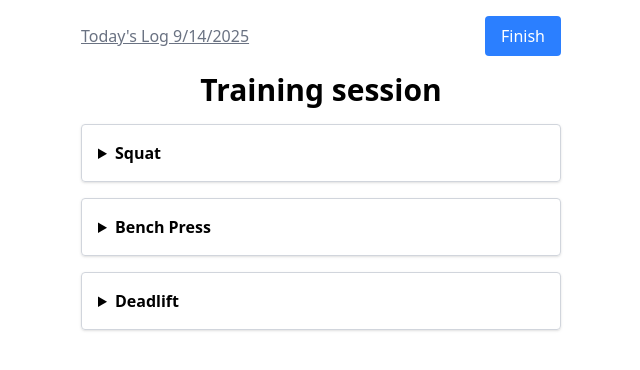
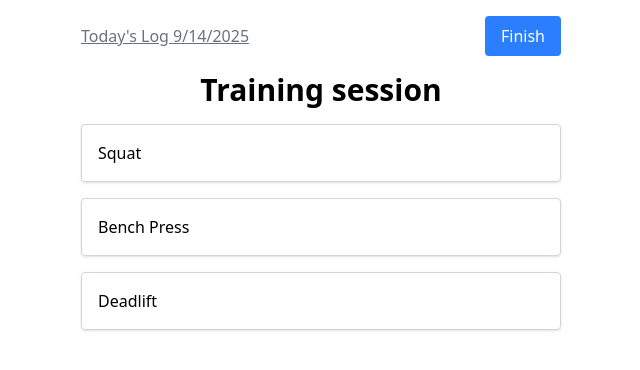
Before and after one commit to ultrakiwi99/omta-next, a Nuxt app: page /training-session in a window 1280 px wide. Shown: the top 370 px of the page, without its empty margins (319-959 px from the left). Built offline with nearby package versions, Linux system fonts and the light colour scheme.

Commit message:
add tailwind for styling

```diff
--- a/app/components/training/ExerciseDetails.vue
+++ b/app/components/training/ExerciseDetails.vue
@@ -1,4 +1,8 @@
 <script setup>
+import { ref } from 'vue';
+
+const isOpen = ref(false);
+
 defineProps({
     exercise: {
         id: String,
@@ -11,9 +15,9 @@ defineProps({
 </script>
 
 <template>
-    <details class="mb-4 p-4 border border-gray-300 rounded shadow">
-        <summary class="font-semibold">{{ exercise.name }}</summary>
-        <table class="w-full mt-2 table-auto border-collapse">
+    <div class="mb-4 p-4 border border-gray-300 rounded shadow">
+        <button class="w-full text-left" @click="isOpen = !isOpen">{{ exercise.name }}</button>
+        <table class="w-full mt-4 table-auto border-collapse" v-show="isOpen">
             <thead class="bg-gray-100">
                 <tr class="text-left">
                     <th class="px-2 py-1">Set</th>
@@ -32,7 +36,7 @@ defineProps({
                 </tr>
             </tbody>
         </table>
-    </details>
+    </div>
 </template>
 
 <style lang="css" scoped></style>
```
